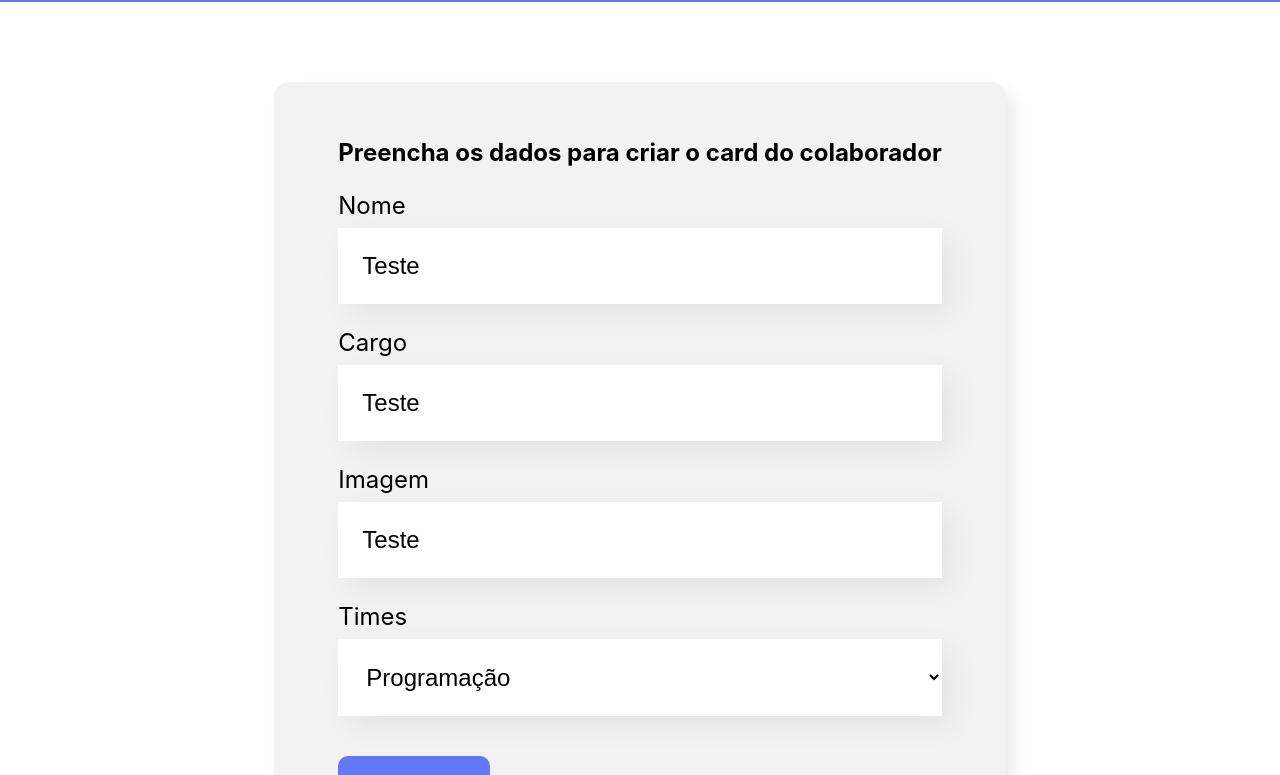
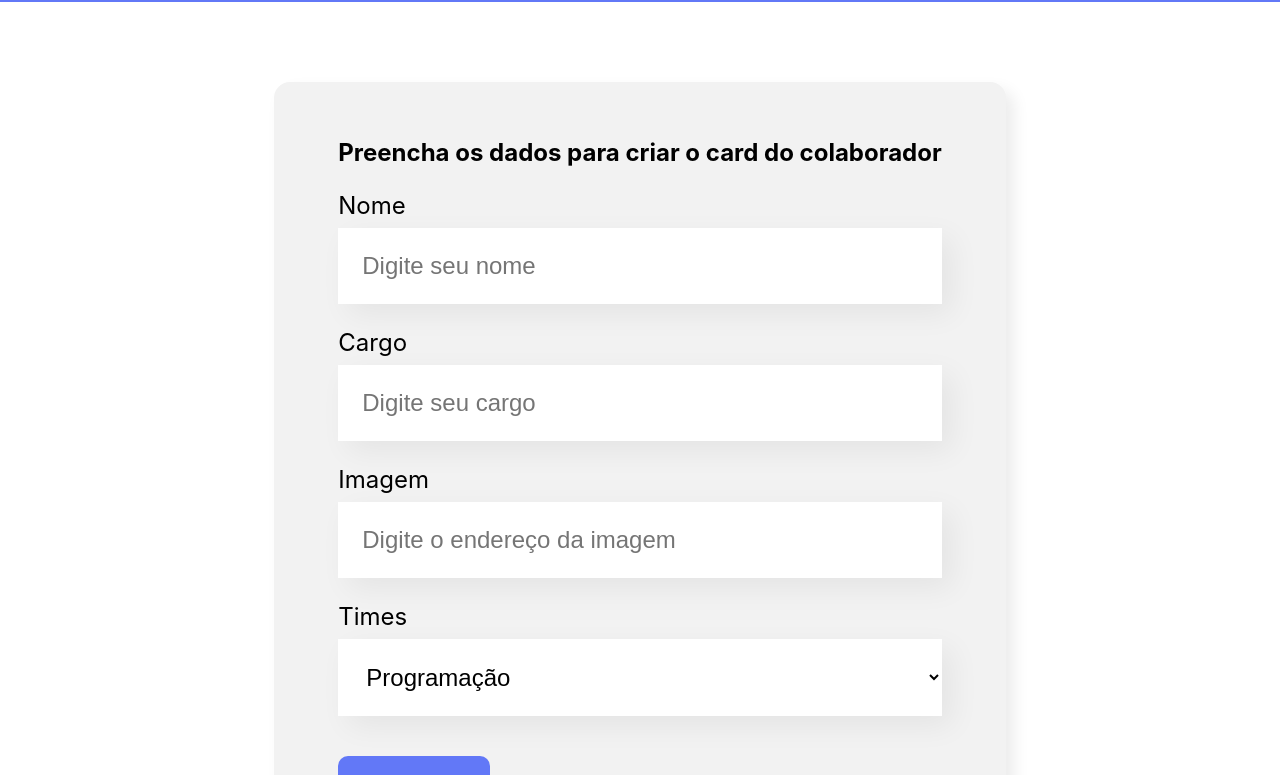
Before and after one commit to JeffersonRolino/organo, a React (Create React App) app: page / in a window 1280 px wide. Shown: the part 496-1271 px from the top of the page. Built offline with nearby package versions, Linux system fonts and the light colour scheme.

Commit message:
Capítulo 03: Interagindo com o usuário - Lição 03: Controlando o estado

```diff
--- a/src/components/DropDown/index.jsx
+++ b/src/components/DropDown/index.jsx
@@ -1,15 +1,19 @@
-import './DropDown.css'
+import "./DropDown.css";
 
 const DropDown = (props) => {
-    console.log(props.itens)
     return (
         <div className="drop-down">
             <label>{props.label}</label>
-            <select>
-                {props.itens.map(item => <option key={item}>{item}</option>)}
+            <select
+                value={props.value}
+                onChange={(event) => props.onChangeValue(event.target.value)}
+            >
+                {props.itens.map((item) => (
+                    <option key={item}>{item}</option>
+                ))}
             </select>
         </div>
-    )
-}
+    );
+};
 
 export default DropDown;
--- a/src/components/Form/index.jsx
+++ b/src/components/Form/index.jsx
@@ -1,36 +1,66 @@
+import { useState } from "react";
 import Button from "../Button";
 import DropDown from "../DropDown";
 import TextInput from "../TextInput";
-import './Form.css';
+import "./Form.css";
 
 const Form = () => {
+    const [name, setName] = useState("");
+    const [position, setPosition] = useState("");
+    const [image, setImage] = useState("");
+    const [team, setTeam] = useState("");
+
     const times = [
-        'Programação',
-        'Front-end',
-        'Data Science',
-        'Devops',
-        'UX e Design',
-        'Mobile',
-        'Inovação e Gestão'
-    ]
+        "Programação",
+        "Front-end",
+        "Data Science",
+        "Devops",
+        "UX e Design",
+        "Mobile",
+        "Inovação e Gestão",
+    ];
 
     const onSave = (event) => {
         event.preventDefault();
-        console.log('Form was submited');
-    }
+        console.log(
+            `Form was submited: ${name}, ${position}, ${image}, ${team}`
+        );
+    };
 
     return (
         <section className="form-employees">
             <form onSubmit={onSave}>
                 <h2>Preencha os dados para criar o card do colaborador</h2>
-                <TextInput required={true} label="Nome" placeholder="Digite seu nome"/>
-                <TextInput required={true} label="Cargo" placeholder="Digite seu cargo"/>
-                <TextInput label="Imagem" placeholder="Digite o endereço da imagem"/>
-                <DropDown label="Times" itens={times}></DropDown>
+                <TextInput
+                    value={name}
+                    required={true}
+                    label="Nome"
+                    placeholder="Digite seu nome"
+                    onChangeValue={(value) => setName(value)}
+                />
+                <TextInput
+                    value={position}
+                    required={true}
+                    label="Cargo"
+                    placeholder="Digite seu cargo"
+                    onChangeValue={(value) => setPosition(value)}
+                />
+                <TextInput
+                    value={image}
+                    label="Imagem"
+                    placeholder="Digite o endereço da imagem"
+                    onChangeValue={(value) => setImage(value)}
+                />
+                <DropDown
+                    value={team}
+                    onChangeValue={(value) => setTeam(value)}
+                    label="Times"
+                    itens={times}
+                ></DropDown>
                 <Button>Criar Card</Button>
             </form>
         </section>
-    )
-}
+    );
+};
 
 export default Form;
--- a/src/components/TextInput/index.jsx
+++ b/src/components/TextInput/index.jsx
@@ -1,20 +1,21 @@
-import './TextInput.css';
+import "./TextInput.css";
 
 const TextInput = (props) => {
-
-    let inputValue = 'Teste';
-
     const onTyped = (event) => {
-        inputValue = event.target.value;
-        console.log(event.target.value);
-    }
+        props.onChangeValue(event.target.value);
+    };
 
     return (
         <div className="text-input">
             <label>{props.label}</label>
-            <input value={inputValue} onChange={onTyped} required={props.required} placeholder={props.placeholder}/>
+            <input
+                value={props.value}
+                onChange={onTyped}
+                required={props.required}
+                placeholder={props.placeholder}
+            />
         </div>
-    )
-}
+    );
+};
 
 export default TextInput;
```
